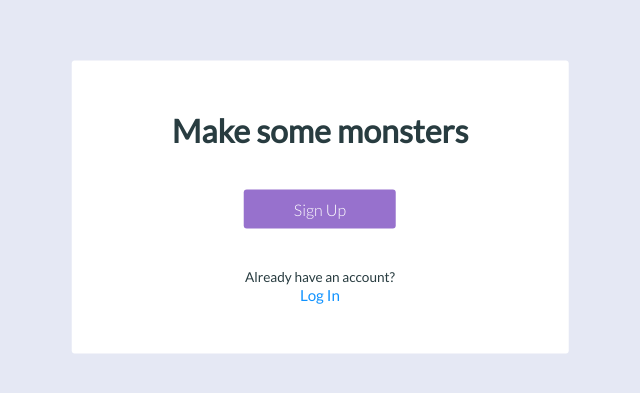
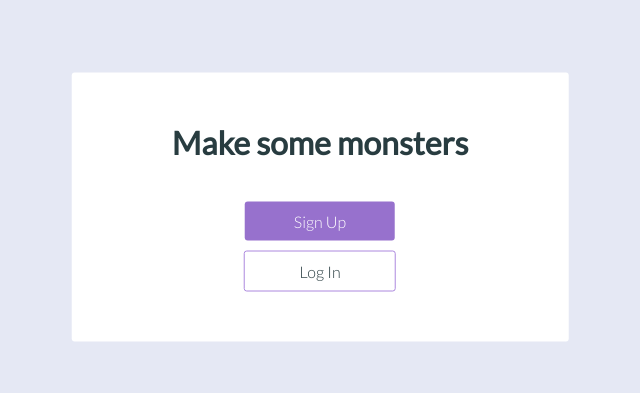
Before and after one commit to iamtraviscole/varyscary, a React (Create React App) app: page / in a window 1280 px wide. Shown: the part 193-586 px from the top of the page, without its empty margins (320-960 px from the left). Built offline with nearby package versions, Linux system fonts and the light colour scheme.

Commit message:
changed some Splash component styling and added css variables for colors

```diff
--- a/src/components/Splash.js
+++ b/src/components/Splash.js
@@ -9,8 +9,8 @@ const Splash = (props) => {
       <div className='Splash__ctr'>
         <h1>Make some monsters</h1>
         <Link to='/signup' className='Splash__signup-btn'>Sign Up</Link>
-        <p>Already have an account?</p>
-        <Link to='/login' className='Splash__login'>Log In</Link>
+        <br />
+        <Link to='/login' className='Splash__login-btn'>Log In</Link>
       </div>
     </div>
   )
--- a/src/index.css
+++ b/src/index.css
@@ -1,4 +1,5 @@
 @import url('https://fonts.googleapis.com/css?family=Lato:300,400');
+@import './styles/colors.css';
 
 * {
   margin: 0;
@@ -9,7 +10,7 @@ body {
   font-family: 'Lato', sans-serif;
   font-size: 100%;
   color: #283c40;
-  background-color: #e5e8f4;
+  background-color: var(--background);
 }
 
 button {
@@ -18,7 +19,7 @@ button {
 }
 
 a {
-  color: #283c40;
+  color: var(--main-text);
   text-decoration: none;
 }
 
--- a/src/styles/Splash.css
+++ b/src/styles/Splash.css
@@ -9,32 +9,40 @@
   -webkit-transform: translate(-50%, -50%);
   transform: translate(-50%, -50%);
   padding: 50px 100px;
-  background-color: white;
+  background-color: var(--main-container);
   border-radius: 3px;
   text-align: center;
 }
 
 .Splash__signup-btn {
   display: inline-block;
-  padding: 10px 50px;
-  margin: 40px 0;
+  padding: 10px 0;
+  width: 150px;
+  margin: 40px 0 10px 0;
   font-weight: 300;
-  color: white;
-  background-color: #9771cd;
+  color: var(--button-text);
+  border: 1px solid var(--main);
+  background-color: var(--main);
   border-style: none;
   border-radius: 3px;
 }
 
 .Splash__signup-btn:hover {
-  background-color: #ac88de;
+  background-color: var(--main-light);
   text-decoration: none;
 }
 
-.Splash__login {
-  color: #1193ff;
-  font-size: 95%;
+.Splash__login-btn {
+  display: inline-block;
+  padding: 10px 0;
+  width: 150px;
+  font-weight: 300;
+  color: inherit;
+  border: 1px solid var(--main-light);
+  border-radius: 3px;
 }
 
-.Splash p {
-  font-size: 85%;
+.Splash__login-btn:hover {
+  background-color: var(--main-light);
+  text-decoration: none;
 }
--- /dev/null
+++ b/src/styles/colors.css
@@ -0,0 +1,12 @@
+:root {
+  --background: #e5e8f4;
+  --main-container: white;
+
+  --main-text: #283c40;
+  --light-text: #677b80;
+
+  --button-text: white;
+
+  --main: #9771cd;
+  --main-light: #ac88de;
+}
```
